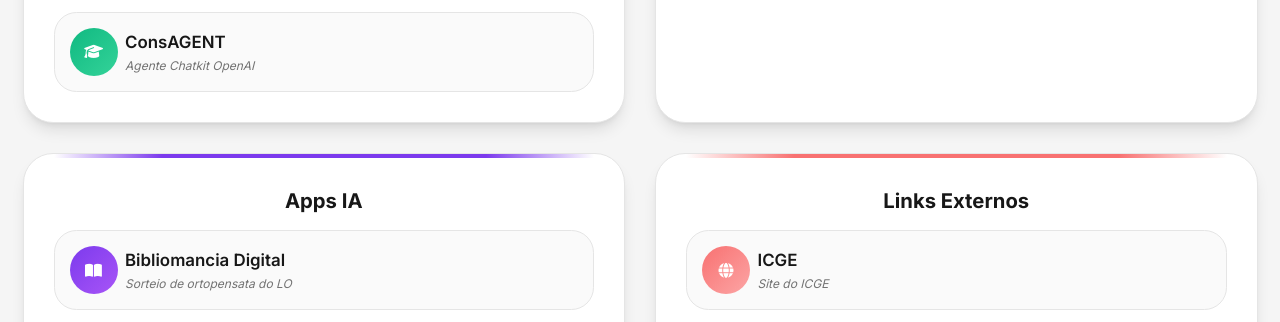
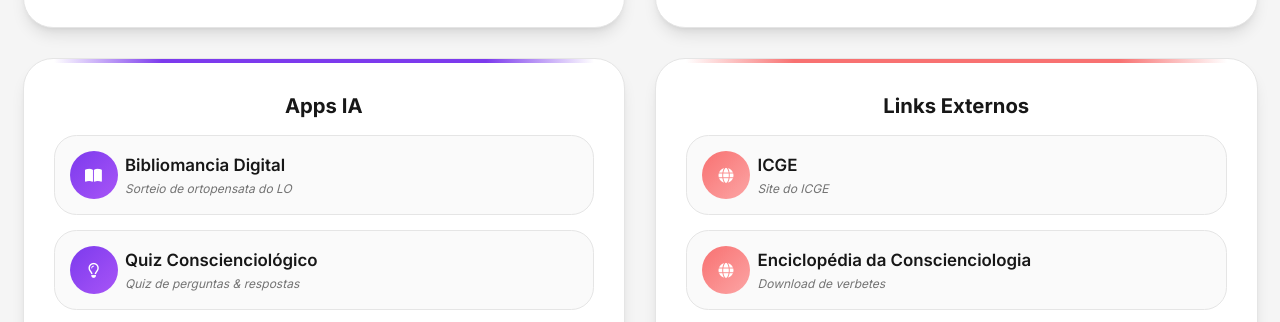
Before and after one commit to EduLeg0811/Cons.AI, a website built with Vite: page frontend/index.html in a window 1280 px wide. Shown: the part 466-788 px from the top of the page. Built offline with nearby package versions, Linux system fonts and the light colour scheme; files whose address does not match are found by name.

Commit message:
agent-disabled1

```diff
--- a/frontend/index.html
+++ b/frontend/index.html
@@ -102,7 +102,7 @@
                             </div>
                         </a>
 
-                        <a href="https://consagent.onrender.com" class="tool-card compact" target="_blank" rel="noopener noreferrer">
+                       <!--  <a href="https://consagent.onrender.com" class="tool-card compact" target="_blank" rel="noopener noreferrer">
                             <div class="tool-icon google">
                                 <i class="fa-solid fa-graduation-cap"></i>
                             </div>
@@ -111,7 +111,7 @@
                                 <p></p>
                                 <div class="tool-info-extra"></div>
                             </div>
-                        </a>
+                        </a> -->
 
                     </div>
                 </div>
```
